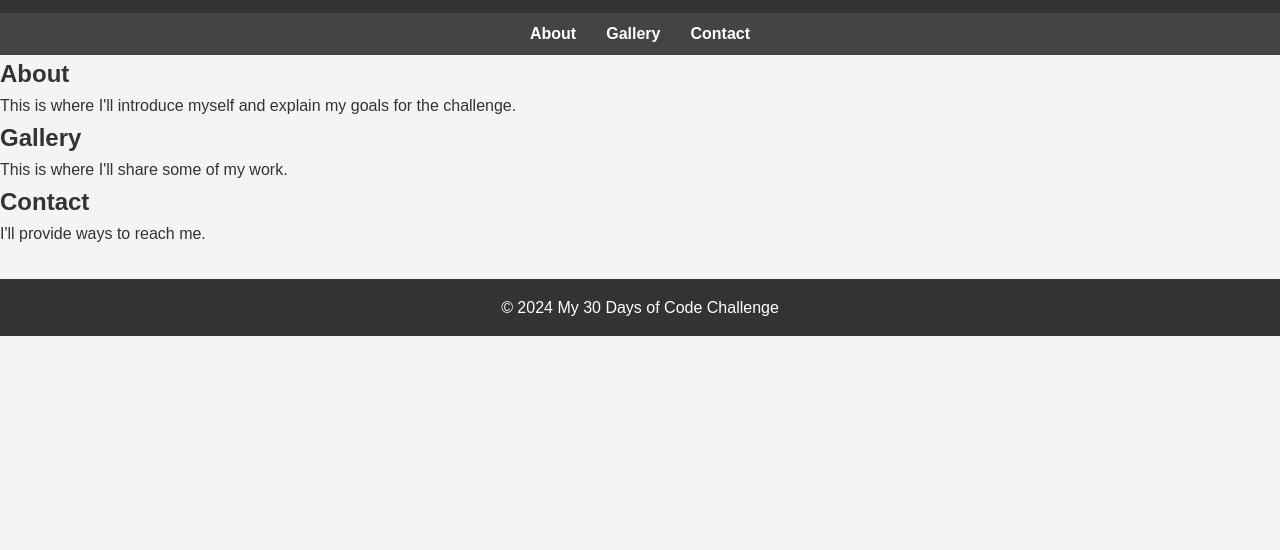
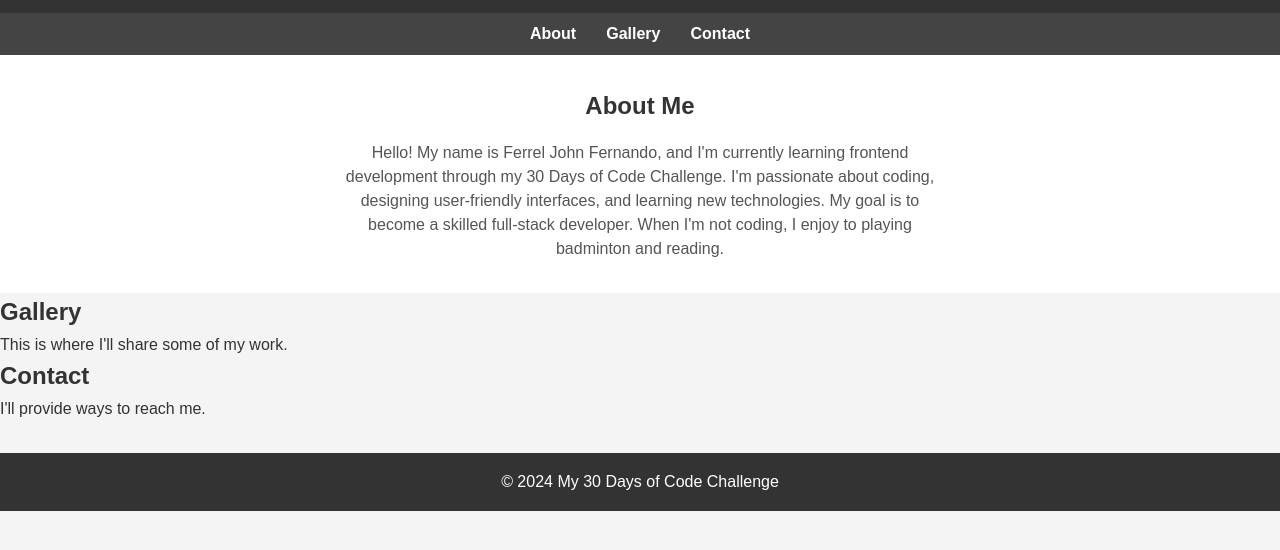
Before and after one commit to synt4xer/30-days-of-code, a plain HTML site: page index.html in a window 1280 px wide. Shown: the part 70-620 px from the top of the page. Drawn offline with Linux system fonts and the light colour scheme.

Commit message:
feat: Day 3 - Add detail about section and its style

```diff
--- a/index.html
+++ b/index.html
@@ -21,8 +21,14 @@
     </nav>
     <main>
       <section id="about">
-        <h2>About</h2>
-        <p>This is where I'll introduce myself and explain my goals for the challenge.</p>
+        <h2>About Me</h2>
+        <!-- <p>This is where I'll introduce myself and explain my goals for the challenge.</p> -->
+        <div class="about-container">
+          <p>Hello! My name is Ferrel John Fernando, and I'm currently learning frontend development through my 30 Days of Code Challenge.
+             I'm passionate about coding, designing user-friendly interfaces, and learning new technologies.
+             My goal is to become a skilled full-stack developer. When I'm not coding, I enjoy to playing badminton and reading.
+          </p>
+        </div>
       </section>
       <section id="gallery">
         <h2>Gallery</h2>
--- a/style.css
+++ b/style.css
@@ -51,3 +51,35 @@ footer {
   padding: 1rem;
   margin-top: 2rem;
 }
+
+/* About Me Section */
+#about {
+  padding: 2rem;
+  background-color: #fff;
+  text-align: center;
+}
+
+#about h2 {
+  margin-bottom: 1rem;
+  color: #333;
+}
+
+.about-container {
+  display: flex;
+  flex-direction: column;
+  align-items: center;
+  gap: 1rem;
+}
+
+.profile-pic {
+  width: 150px;
+  height: 150px;
+  border-radius: 50%;
+  border: 3px solid #ff9800;
+}
+
+#about p {
+  max-width: 600px;
+  color: #555;
+  line-height: 1.5;
+}
```
